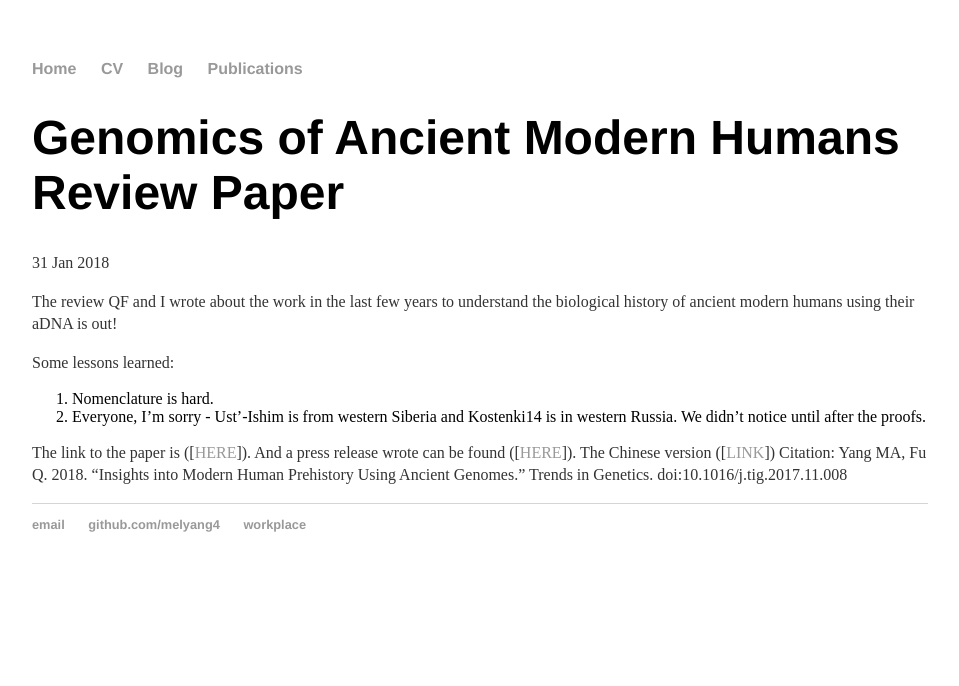
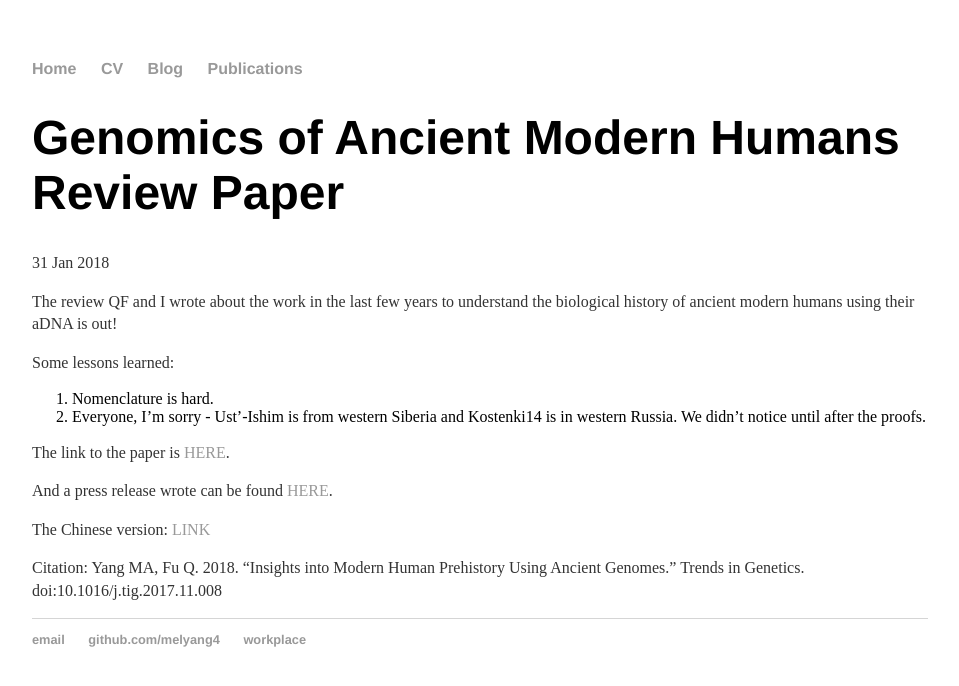
Before and after one commit to melyang4/melyang4.github.io, a Jekyll site: the page built from _posts/2018-01-31-Ancient-Modern-Human-Genomics-Review.md, in a window 1280 px wide. Shown: the top 686 px of the page, without its empty margins (160-1119 px from the left). Built offline with Jekyll 4.4.1, drawn with Linux system fonts in a browser that asks for light colours.

```diff
--- a/_posts/2018-01-31-Ancient-Modern-Human-Genomics-Review.md
+++ b/_posts/2018-01-31-Ancient-Modern-Human-Genomics-Review.md
@@ -11,8 +11,11 @@ Some lessons learned:
 1. Nomenclature is hard.
 2. Everyone, I'm sorry - Ust'-Ishim is from western Siberia and Kostenki14 is in western Russia. We didn't notice until after the proofs.
 
-The link to the paper is ([<A HREF="http://www.cell.com/trends/genetics/fulltext/S0168-9525(17)30210-X">HERE</A>]).
-And a press release wrote can be found ([<A HREF="http://english.ivpp.cas.cn/rh/rp/201801/t20180129_189678.html">HERE</A>]).
-The Chinese version ([<A HREF="http://www.ivpp.cas.cn/xwdt/kydt/201801/t20180129_4939957.html">LINK</A>])
+The link to the paper is <A HREF="http://www.cell.com/trends/genetics/fulltext/S0168-9525(17)30210-X">HERE</A>.
+
+And a press release wrote can be found <A HREF="http://english.ivpp.cas.cn/rh/rp/201801/t20180129_189678.html">HERE</A>.
+
+The Chinese version: <A HREF="http://www.ivpp.cas.cn/xwdt/kydt/201801/t20180129_4939957.html">LINK</A>
+
 Citation:
 Yang MA, Fu Q. 2018. “Insights into Modern Human Prehistory Using Ancient Genomes.” Trends in Genetics. doi:10.1016/j.tig.2017.11.008
```
